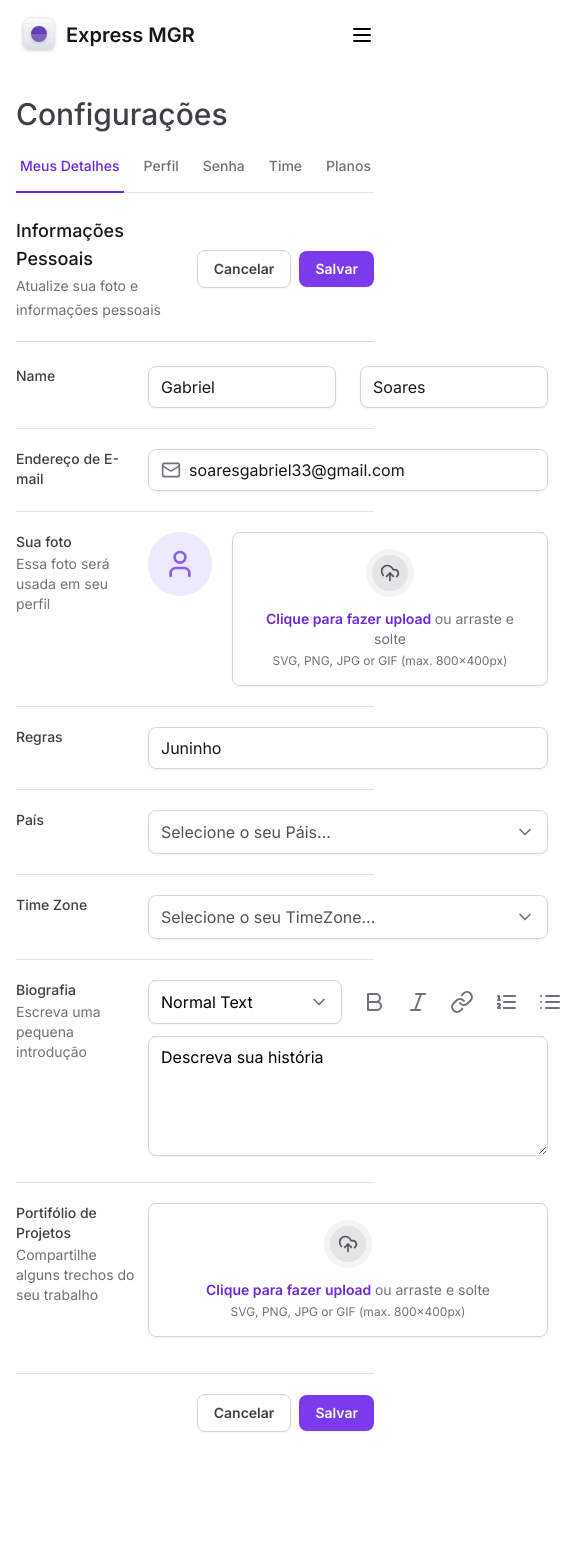
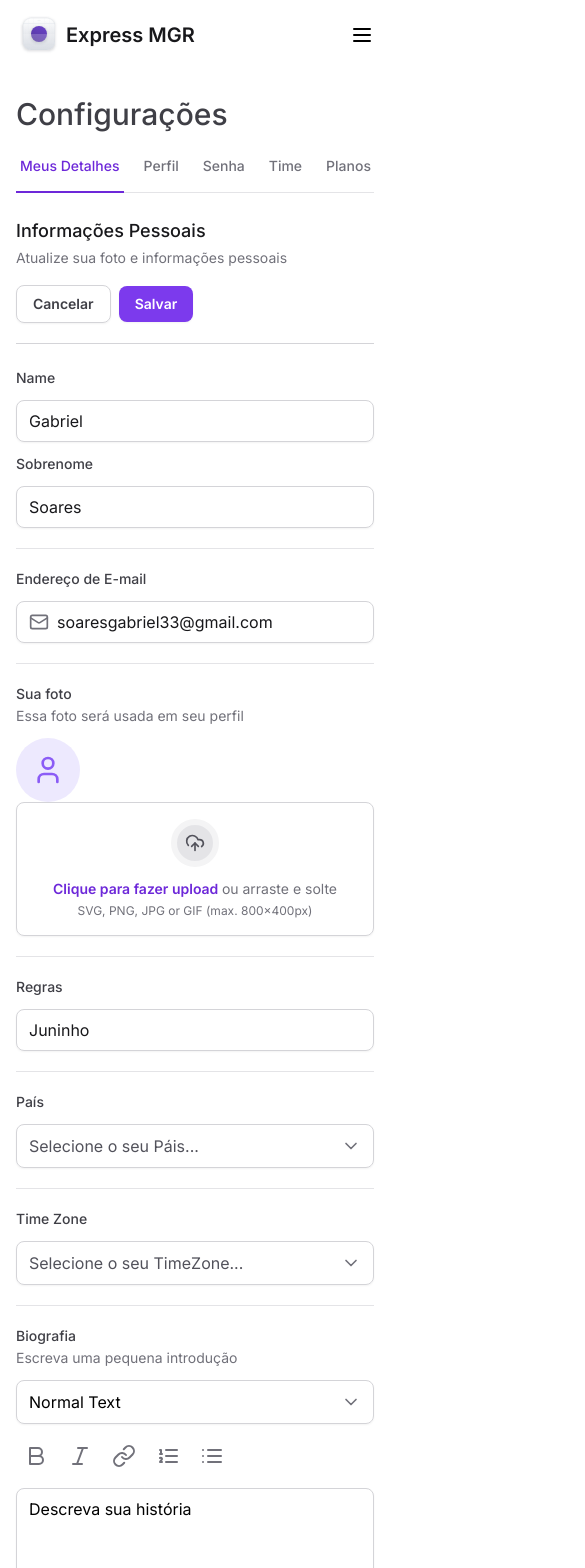
Before and after one commit to GabrielS0ares/tailwind-next, a Next.js app: page / in a window 390 px wide. Shown: the top 1568 px of the page, 585 px wide, since content can reach past the window. Before the commit the page ends 1480 px from the top, so only its background shows below. Built offline with nearby package versions, Linux system fonts and the light colour scheme.

Commit message:
Feat: Responsividade do formulário

```diff
--- a/src/app/layout.tsx
+++ b/src/app/layout.tsx
@@ -20,7 +20,7 @@ export default function RootLayout({
       <body className={inter.className}>
         <div className="min-h-screen lg:grid lg:grid-cols-app ">
           <Sidebar />
-          <main className="max-w-[100vh] px-4 pb-12 pt-24 lg:col-start-2 lg:px-8 lg:pt-8">
+          <main className="max-w-[100vw] px-4 pb-12 pt-24 lg:col-start-2 lg:px-8 lg:pt-8">
             {children}
           </main>
         </div>
--- a/src/app/page.tsx
+++ b/src/app/page.tsx
@@ -13,7 +13,7 @@ export default function Home() {
       <h1 className="text-3xl font-medium text-zinc-700">Configurações</h1>
       <SettingsTabs />
       <div className="mt-6 flex flex-col ">
-        <div className="flex items-center justify-between border-b border-zinc-300 pb-5">
+        <div className="flex flex-col justify-between gap-4 border-b border-zinc-300 pb-5 lg:flex-row lg:items-center">
           <div className="space-y-1">
             <h2 className="text-lg font-medium text-zinc-900">
               Informações Pessoais
@@ -36,25 +36,31 @@ export default function Home() {
           className="mt-6 flex w-full flex-col gap-5 divide-y divide-zinc-200"
         >
           {/* NOME SOBRENOME */}
-          <div className="grid grid-cols-form gap-3">
+          <div className="flex flex-col gap-3 lg:grid lg:grid-cols-form">
             <label
               htmlFor="first-name"
               className="text-sm font-medium text-zinc-700"
             >
               Name
             </label>
-            <div className="grid grid-cols-2 gap-6">
+            <div className="flex flex-col gap-3 lg:grid lg:grid-cols-2 lg:gap-6">
               <Input.InputRoot>
                 <Input.InputControl id="fisrt-name" defaultValue="Gabriel" />
               </Input.InputRoot>
 
+              <label
+                htmlFor="last-name"
+                className="text-sm font-medium text-zinc-700 lg:hidden"
+              >
+                Sobrenome
+              </label>
               <Input.InputRoot>
                 <Input.InputControl id="last-name" defaultValue="Soares" />
               </Input.InputRoot>
             </div>
           </div>
           {/* EMAIL */}
-          <div className="grid grid-cols-form gap-3 pt-5">
+          <div className="flex flex-col gap-3 pt-5 lg:grid lg:grid-cols-form">
             <label
               htmlFor="email"
               className="text-sm font-medium text-zinc-700"
@@ -73,7 +79,7 @@ export default function Home() {
             </Input.InputRoot>
           </div>
           {/* FOTO */}
-          <div className="grid grid-cols-form gap-3 pt-5">
+          <div className="flex flex-col gap-3 pt-5 lg:grid lg:grid-cols-form">
             <label
               htmlFor="foto"
               className="space-y-0.5 text-sm font-medium text-zinc-700"
@@ -83,14 +89,14 @@ export default function Home() {
                 Essa foto será usada em seu perfil
               </span>
             </label>
-            <FileInput.Root className="flex items-start gap-5">
+            <FileInput.Root className="flex-col gap-5 lg:flex-row lg:items-start">
               <FileInput.ImagePreview />
               <FileInput.Trigger />
               <FileInput.Controll />
             </FileInput.Root>
           </div>
           {/* REGRAS */}
-          <div className="grid grid-cols-form gap-3 pt-5">
+          <div className="flex flex-col gap-3 pt-5 lg:grid lg:grid-cols-form">
             <label
               htmlFor="regras"
               className="text-sm font-medium text-zinc-700"
@@ -102,7 +108,7 @@ export default function Home() {
             </Input.InputRoot>
           </div>
           {/* PAÍS */}
-          <div className="grid grid-cols-form gap-3 pt-5">
+          <div className="flex flex-col gap-3 pt-5 lg:grid lg:grid-cols-form">
             <label htmlFor="pais" className="text-sm font-medium text-zinc-700">
               País
             </label>
@@ -111,7 +117,7 @@ export default function Home() {
             </Select>
           </div>
           {/* TIME ZONE */}
-          <div className="grid grid-cols-form gap-3 pt-5">
+          <div className="flex flex-col gap-3 pt-5 lg:grid lg:grid-cols-form">
             <label
               htmlFor="time-zone"
               className="text-sm font-medium text-zinc-700"
@@ -130,7 +136,7 @@ export default function Home() {
             </Select>
           </div>
           {/* BIO */}
-          <div className="grid grid-cols-form gap-3 pt-5">
+          <div className="flex flex-col gap-3 pt-5 lg:grid lg:grid-cols-form">
             <label
               htmlFor="bio"
               className="space-y-0.5 text-sm font-medium text-zinc-700"
@@ -141,7 +147,7 @@ export default function Home() {
               </span>
             </label>
             <div className="space-y-3">
-              <div className="grid grid-cols-2 gap-3">
+              <div className="flex flex-col gap-3 lg:grid lg:grid-cols-2">
                 <Select placeholder="" defaultValue="normal">
                   <SelectItem value="normal" text="Normal Text" />
                   <SelectItem value="italic" text="Italic Text" />
@@ -169,7 +175,7 @@ export default function Home() {
             </div>
           </div>
           {/* PORTIFÓLIO */}
-          <div className="grid grid-cols-form gap-3 pt-5">
+          <div className="flex flex-col gap-3 pt-5 lg:grid lg:grid-cols-form">
             <label
               htmlFor="projects"
               className="space-y-0.5 text-sm font-medium text-zinc-700"
```
